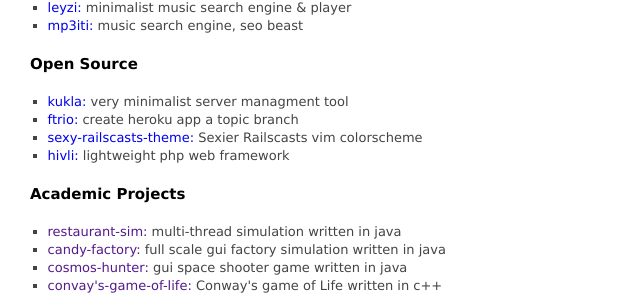
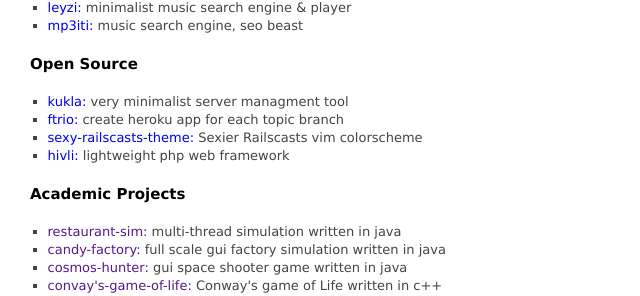
Before and after one commit to oguzbilgic/oguzbilgic.github.com, a Jekyll site: the page built from index.html, in a window 1280 px wide. Shown: the part 383-679 px from the top of the page, without its empty margins (0-640 px from the left). Built offline with Jekyll 4.4.1, drawn with Linux system fonts in a browser that asks for light colours; Markdown is read by kramdown in place of the engine named in the settings.

Commit message:
Update index.html

```diff
--- a/index.html
+++ b/index.html
@@ -27,7 +27,7 @@
   <h2>Open Source</h2>
   <ul class="posts">
     <li><a href="http://github.com/oguzbilgic/kukla/">kukla:</a> very minimalist server managment tool</li>
-    <li><a href="http://github.com/oguzbilgic/ftrio/">ftrio:</a> create heroku app a topic branch</li>
+    <li><a href="http://github.com/oguzbilgic/ftrio/">ftrio:</a> create heroku app for each topic branch</li>
     <li><a href="http://github.com/oguzbilgic/sexy-railscasts-theme/">sexy-railscasts-theme:</a> Sexier Railscasts vim colorscheme</li>
     <li><a href="http://github.com/oguzbilgic/hivli/">hivli:</a> lightweight php web framework</li>
   </ul>
```
